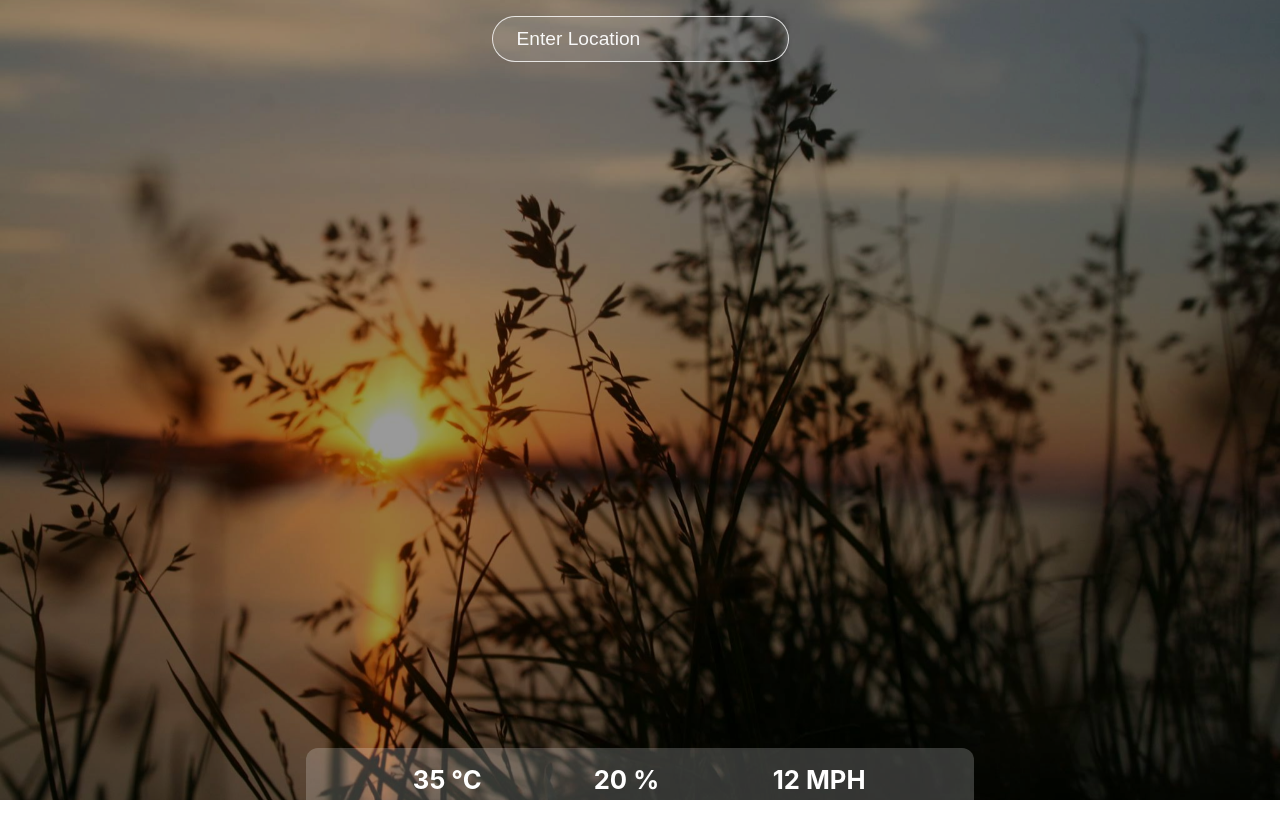
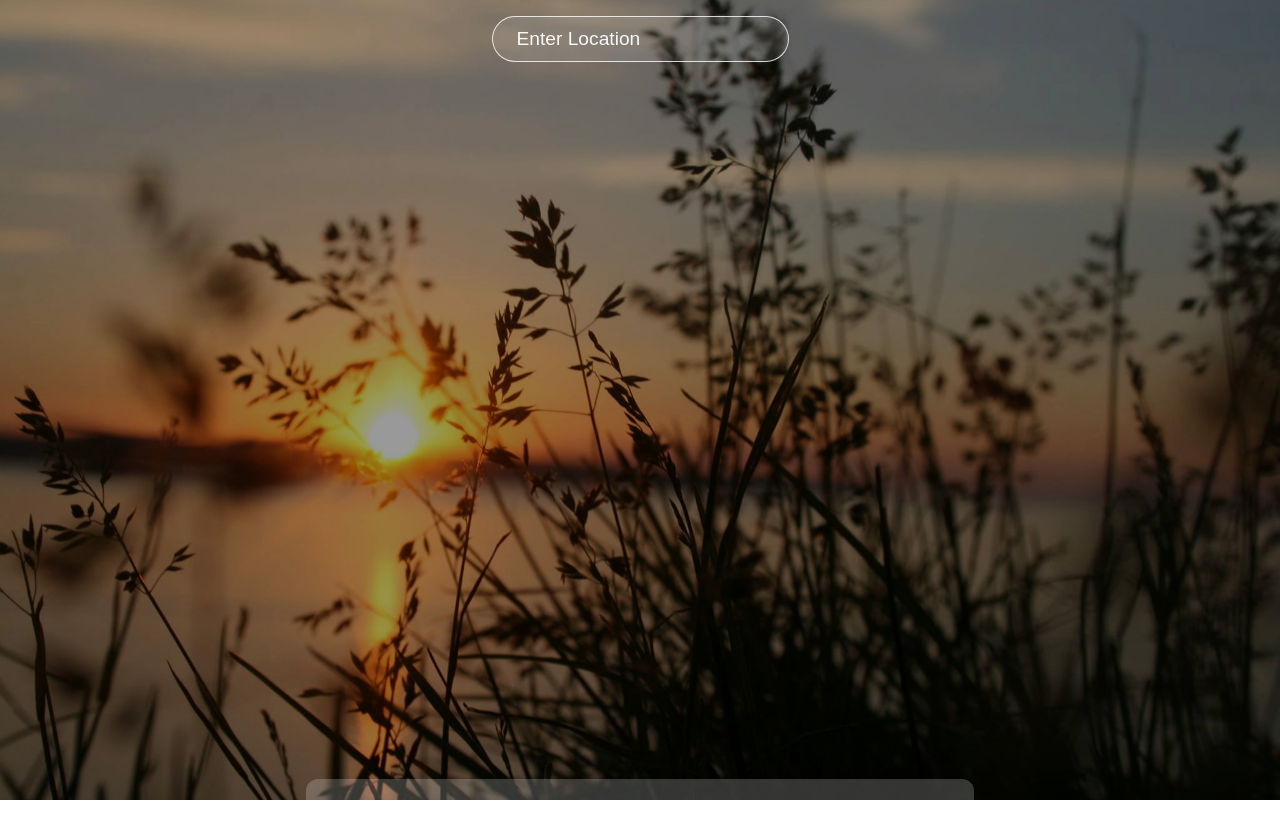
Before and after one commit to AleksandrKompanetc/react-weather-app, a React (Create React App) app: page / in a window 1280 px wide. Shown: the top 838 px of the page. Built offline with nearby package versions, Linux system fonts and the light colour scheme; the HTML template or start-up script is replaced by a standard one.

Commit message:
adding changes for App

```diff
--- a/src/App.js
+++ b/src/App.js
@@ -40,18 +40,15 @@
         </div>
         <div className='bottom'>
           <div className='feels'>
-            <p className='bold'>35 °C</p>
-            {data.main ? <p className='bold'>{data.main.feels_like}</p> : null}
+            {data.main ? <p className='bold'>{data.main.feels_like} °F</p> : null}
             <p>Feels Like</p>
           </div>
           <div className='humidity'>
-            {data.main ? <p>{data.main.humidity}</p> : null}
-            <p className='bold'>20 %</p>
+            {data.main ? <p>{data.main.humidity}%</p> : null}
             <p>Humidity</p>
           </div>
           <div className='wind'>
-            {data.wind ? <p className='bold'>{data.wind.speed}</p> : null}
-            <p className='bold'>12 MPH</p>
+            {data.wind ? <p className='bold'>{data.wind.speed} MPH</p> : null}
             <p>Wind Speed</p>
           </div>
         </div>
```
